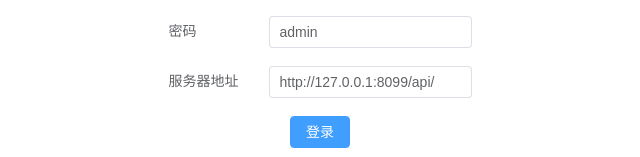
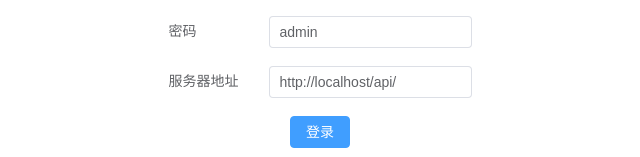
Before and after one commit to ZhReimu/stream-player, a Vue app: page / in a window 1280 px wide. Shown: the part 311-468 px from the top of the page, without its empty margins (320-960 px from the left). Built offline with nearby package versions, Linux system fonts and the light colour scheme.

Commit message:
修改 服务器低地址 默认值

```diff
--- a/src/views/login.vue
+++ b/src/views/login.vue
@@ -30,7 +30,7 @@ const loginForm = reactive<IXUser>({
     password: 'admin',
     recaptcha: null
 })
-const serverAddress = ref(baseURL)
+const serverAddress = ref(window.location.href + 'api/')
 
 const submitForm = () => {
     sessionStorage.setItem('baseURL', serverAddress.value)
```
